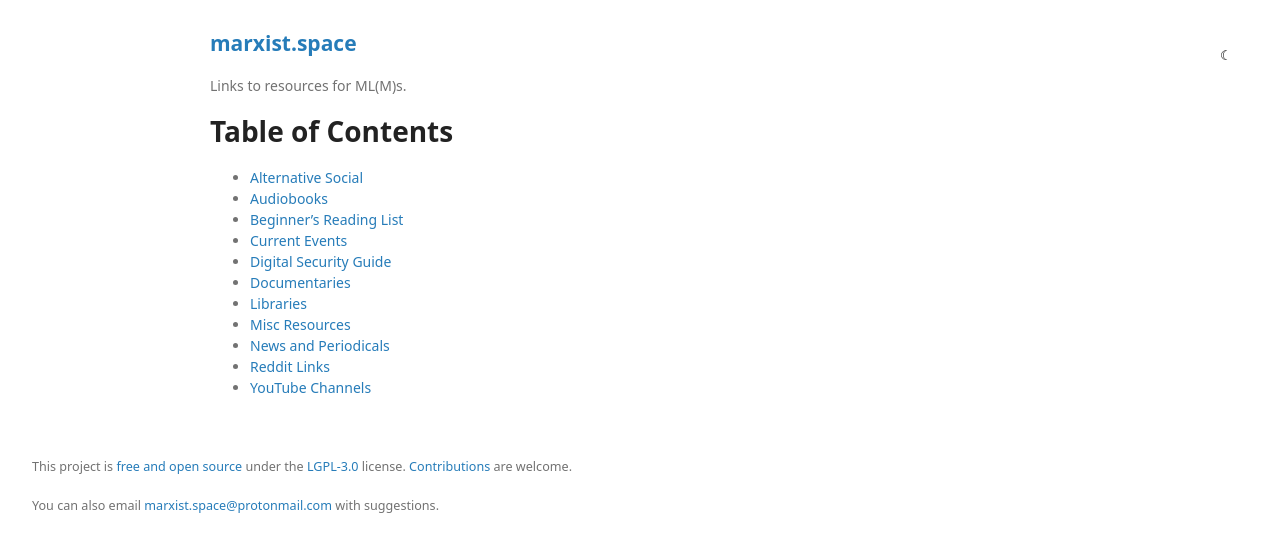
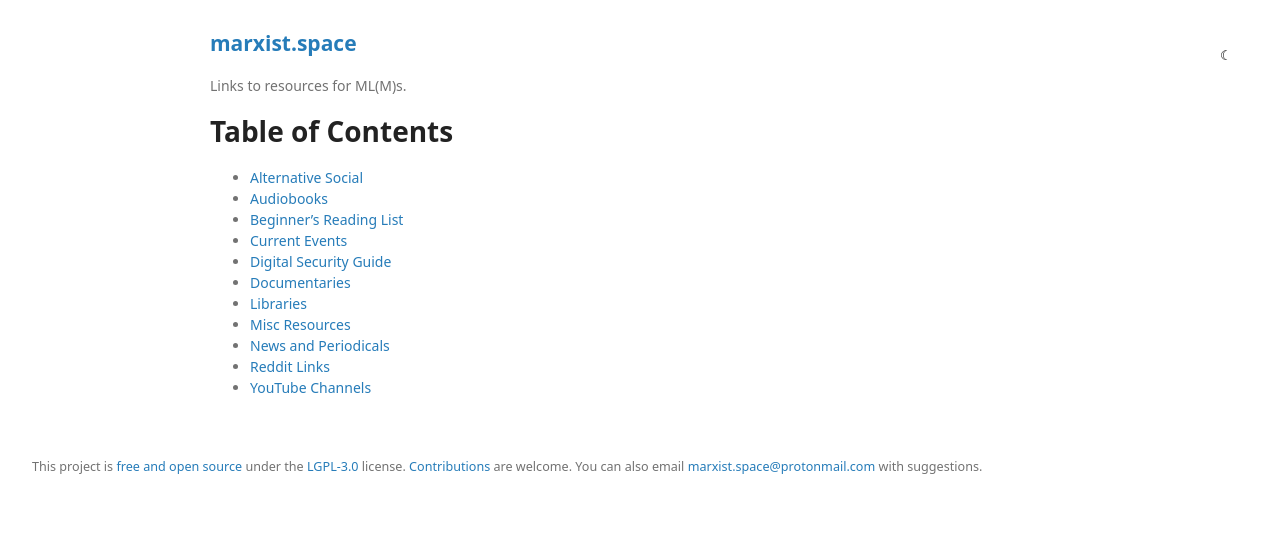
Before and after one commit to prolesoft/marxist.space, a Jekyll site: the page built from README.md, in a window 1280 px wide. Shown: the top 552 px of the page. Built offline with Jekyll 4.4.1, drawn with Linux system fonts in a browser that asks for light colours; our own code applies the rules of GitHub Pages for plain Markdown files.

Commit message:
chore: rm extraneous p tag

```diff
--- a/_includes/footer.html
+++ b/_includes/footer.html
@@ -1,6 +1,6 @@
 <footer>
-<p>This project is <a href="https://github.com/marxism/marxist.space">free and open source</a> under the
+This project is <a href="https://github.com/marxism/marxist.space">free and open source</a> under the
 <a href="https://github.com/marxism/marxist.space/blob/master/LICENSE.md">LGPL-3.0</a> license.
-<a href="https://github.com/marxism/marxist.space/blob/master/.github/CONTRIBUTING.md">Contributions</a> are welcome.</p>
+<a href="https://github.com/marxism/marxist.space/blob/master/.github/CONTRIBUTING.md">Contributions</a> are welcome.
 You can also email <a href="mailto:marxist.space@protonmail">marxist.space@protonmail.com</a> with suggestions.
 </footer>
```
